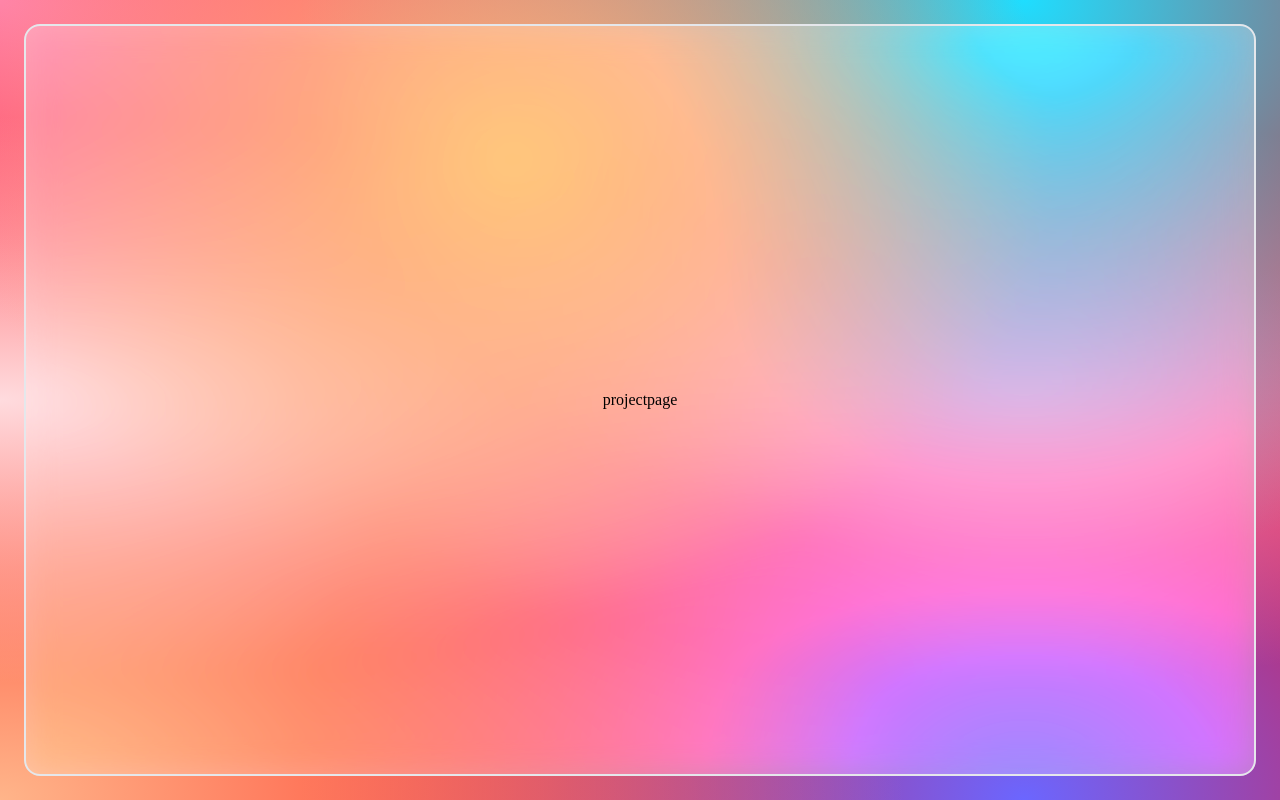
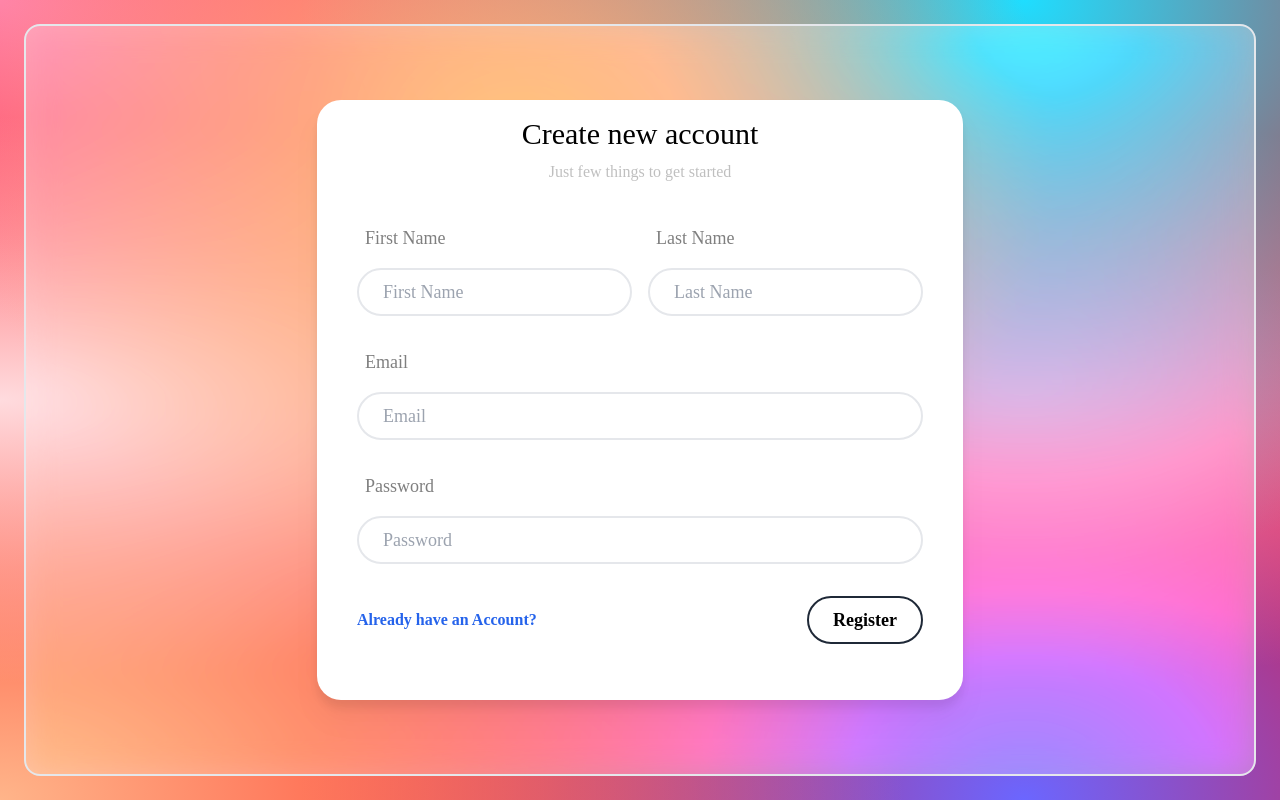
Before and after one commit to adibangkai/project-management-app, a Next.js app: page /register in a window 1280 px wide. Built offline with nearby package versions, Linux system fonts and the light colour scheme.

Commit message:
register and signin page

```diff
--- a/app/(auth)/register/page.tsx
+++ b/app/(auth)/register/page.tsx
@@ -1,3 +1,9 @@
+import AuthForm from "@/components/AuthForm";
+
 export default function RegisterPage() {
-  return <div>projectpage</div>;
+  return (
+    <div>
+      <AuthForm mode={"register"} />
+    </div>
+  );
 }
--- a/app/(auth)/signin/page.tsx
+++ b/app/(auth)/signin/page.tsx
@@ -1,3 +1,9 @@
+import AuthForm from "@/components/AuthForm";
+
 export default function SignPage() {
-  return <div>signin</div>;
+  return (
+    <div>
+      <AuthForm mode={"signin"} />
+    </div>
+  );
 }
--- a/components/AuthForm.tsx
+++ b/components/AuthForm.tsx
@@ -6,16 +6,16 @@ import { useCallback, useState } from "react";
 import Card from "./Card";
 import Input from "./Input";
 import Button from "./Button";
-
+import Link from "next/link";
 const registerContent = {
-  linkurl: "/signin",
+  linkUrl: "/signin",
   linkText: "Already have an Account?",
   header: "Create new account",
   subheader: "Just few things to get started",
   buttonText: "Register",
 };
 const signinContent = {
-  linkurl: "/register",
+  linkUrl: "/register",
   linkText: "Don't have an account?",
   header: "Welcome!",
   subheader: "Enter your credentials to access your account",
@@ -110,6 +110,7 @@ const AuthForm = ({ mode }) => {
             <div>
               <span>
                 <Link
+                  //  prefetch for prelaod other page
                   href={content.linkUrl}
                   className="text-blue-600 font-bold"
                 >
```
